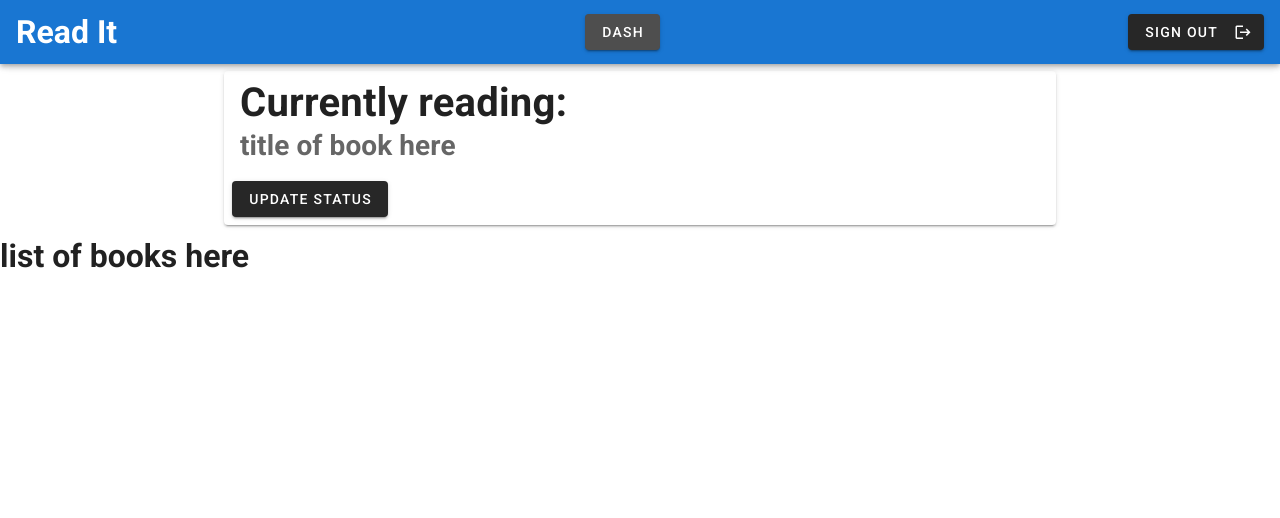
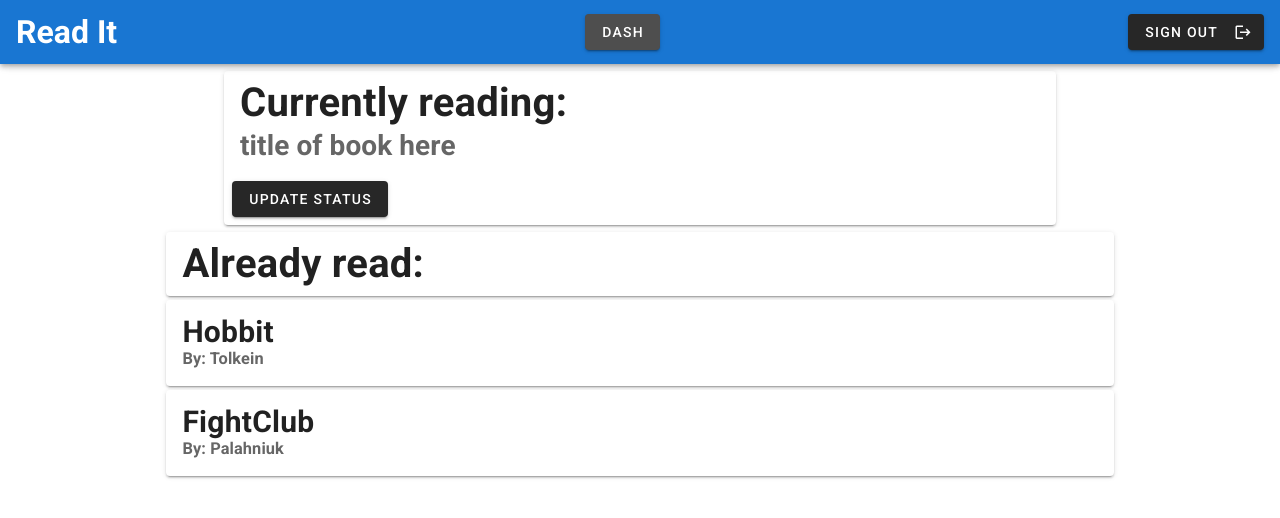
Before and after one commit to Holgermueller/HolgerMuellerWriter, a Vue app: page /dashboard in a window 1280 px wide. Shown: the top 518 px of the page. Built offline with nearby package versions, Linux system fonts and the light colour scheme.

Commit message:
got dummy data on dom some styling

```diff
--- a/src/components/DashComponents/BooksRead.vue
+++ b/src/components/DashComponents/BooksRead.vue
@@ -1,7 +1,51 @@
 <template>
   <div>
-    <h1>
-      list of books here
-    </h1>
+    <v-card class="section-header">
+      <v-card-title>
+        <h1>
+          Already read:
+        </h1>
+      </v-card-title>
+    </v-card>
+
+    <v-card v-for="(book, index) in books" :key="index" class="book-card">
+      <v-card-title>
+        <h2>
+          {{ book.title }}
+        </h2>
+      </v-card-title>
+
+      <v-card-subtitle>
+        <h3>By: {{ book.author }}</h3>
+      </v-card-subtitle>
+    </v-card>
   </div>
 </template>
+
+<script>
+export default {
+  name: "BooksReadDisplay",
+
+  data() {
+    return {};
+  },
+
+  computed: {
+    books() {
+      return this.$store.getters.books;
+    },
+  },
+};
+</script>
+
+<style scoped>
+.section-header {
+  width: 74%;
+  margin: 4px auto;
+}
+
+.book-card {
+  width: 74%;
+  margin: 4px auto;
+}
+</style>
--- a/src/main.js
+++ b/src/main.js
@@ -1,6 +1,7 @@
 import Vue from "vue";
 import App from "./App.vue";
 import router from "./router";
+import { store } from "./store";
 import vuetify from "./plugins/vuetify";
 
 Vue.config.productionTip = false;
@@ -8,5 +9,6 @@ Vue.config.productionTip = false;
 new Vue({
   vuetify,
   router,
+  store,
   render: (h) => h(App),
 }).$mount("#app");
--- /dev/null
+++ b/src/store/books/index.js
@@ -0,0 +1,28 @@
+export default {
+  state: {
+    books: [
+      {
+        title: "Hobbit",
+        author: "Tolkein",
+        beganReading: "xxxx",
+        finished: "xxx",
+      },
+      {
+        title: "FightClub",
+        author: "Palahniuk",
+        beganReading: "554545",
+        finished: "ppppppp",
+      },
+    ],
+  },
+
+  mutations: {},
+
+  acitons: {},
+
+  getters: {
+    books(state) {
+      return state.books;
+    },
+  },
+};
--- /dev/null
+++ b/src/store/index.js
@@ -0,0 +1,14 @@
+import Vue from "vue";
+import Vuex from "vuex";
+
+import shared from "./shared";
+import books from "./books";
+
+Vue.use(Vuex);
+
+export const store = new Vuex.Store({
+  modules: {
+    books,
+    shared,
+  },
+});
--- /dev/null
+++ b/src/store/shared/index.js
@@ -0,0 +1,36 @@
+export default {
+  state: {
+    loading: false,
+    error: null,
+  },
+
+  mutations: {
+    SET_LOADING(state, payload) {
+      state.loading = payload;
+    },
+
+    SET_ERROR(state, payload) {
+      state.error = payload;
+    },
+
+    CLEAR_ERROR(state) {
+      state.error = null;
+    },
+  },
+
+  actions: {
+    clearError({ commit }) {
+      commit("CLEAR_ERROR");
+    },
+  },
+
+  getters: {
+    loading(state) {
+      return state.loading;
+    },
+
+    error(state) {
+      return state.error;
+    },
+  },
+};
```
Also changed, not shown: src/store/users/index.js (added, +15 -0 lines).
